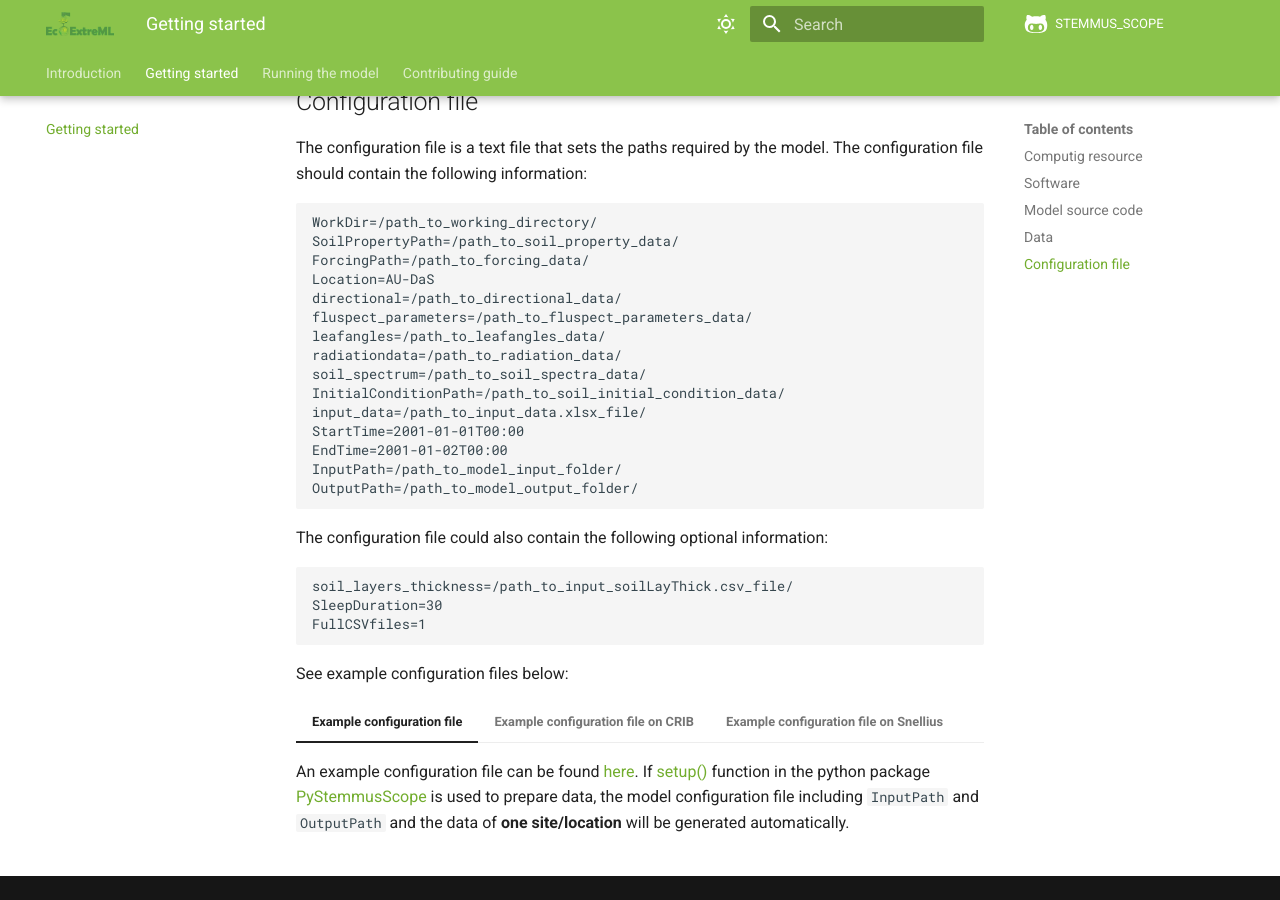
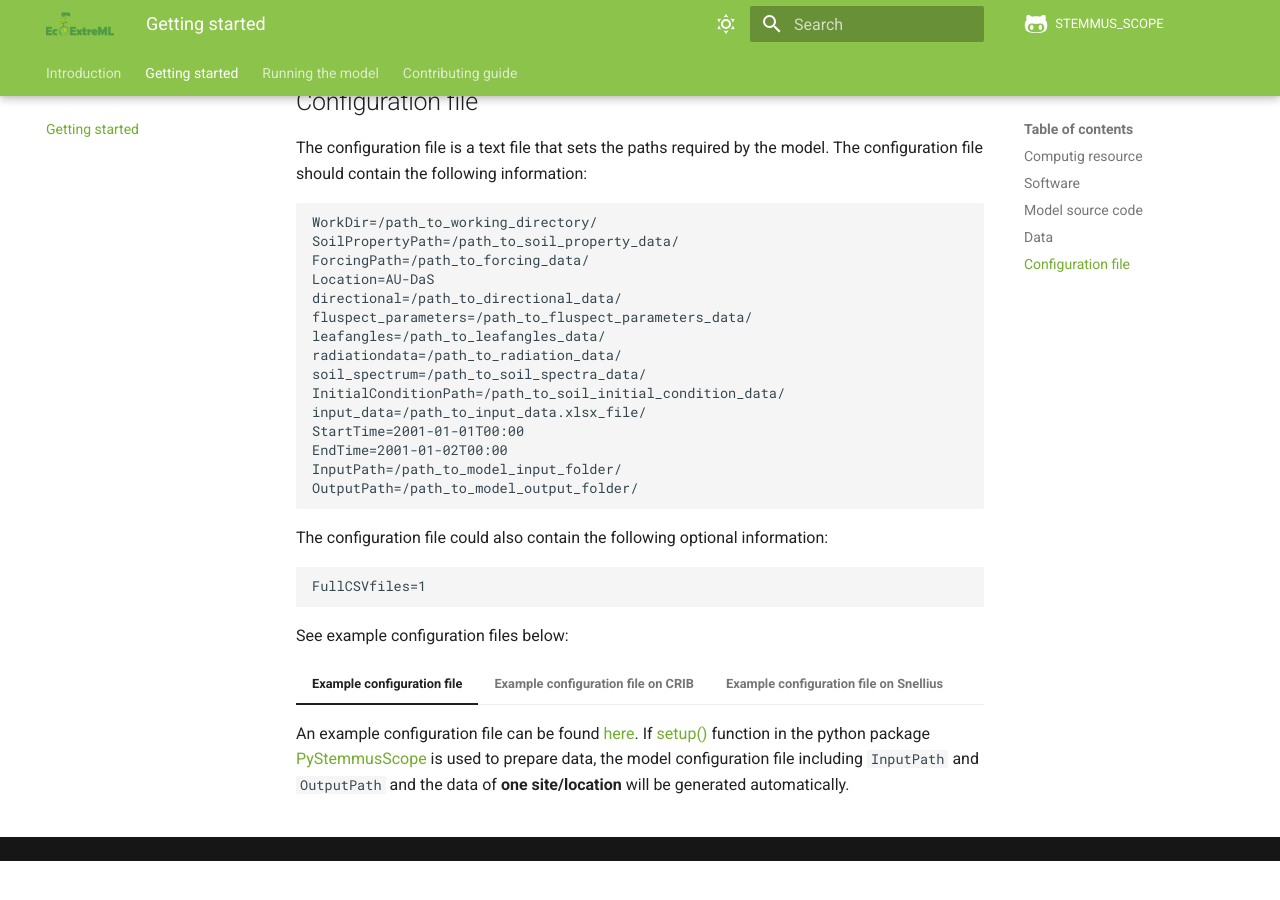
Before and after one commit to EcoExtreML/STEMMUS_SCOPE, an MkDocs documentation site: the page built from docs/getting_started.md, in a window 1280 px wide and 900 px high, scrolled down 1178 px. Built offline with MkDocs 1.6.1 and Material for MkDocs 9.7.7, drawn with Linux system fonts in a browser that asks for light colours; comment, search, counter and statistics services are not loaded; after the commit the page ends 2039 px from its top, so only the background shows below that.

Commit message:
Update docs/getting_started.md
Co-authored-by: SarahAlidoost <55081872+SarahAlidoost@users.noreply.github.com>

````diff
--- a/docs/getting_started.md
+++ b/docs/getting_started.md
@@ -78,8 +78,6 @@ OutputPath=/path_to_model_output_folder/
 ```
 The configuration file could also contain the following optional information:
 ```text
-soil_layers_thickness=/path_to_input_soilLayThick.csv_file/
-SleepDuration=30
 FullCSVfiles=1
 ```
 
````
